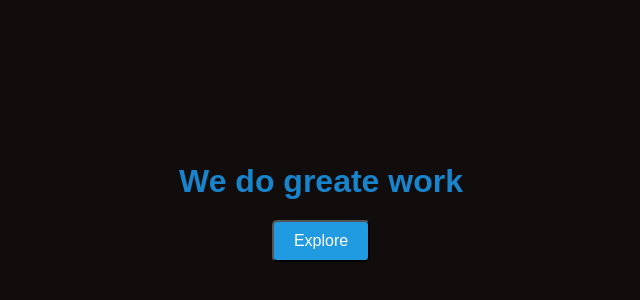
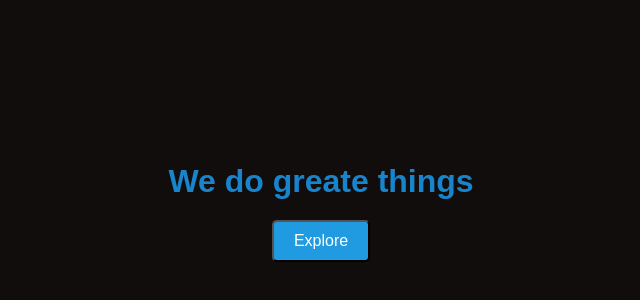
Before and after one commit to kumavat123/cohrent_1, a plain HTML site: page index.html in a window 1280 px wide. Shown: the part 188-488 px from the top of the page, without its empty margins (319-959 px from the left). Drawn offline with Linux system fonts and the light colour scheme.

Commit message:
fifth commit

```diff
--- a/index.html
+++ b/index.html
@@ -7,7 +7,7 @@
     <link rel="stylesheet" href="style.css">
 </head>
 <body>
-    <h1>We do greate work</h1>
+    <h1>We do greate things</h1>
     <button>Explore</button>
 </body>
 </html>
```
Also changed, not shown: notes.txt.
